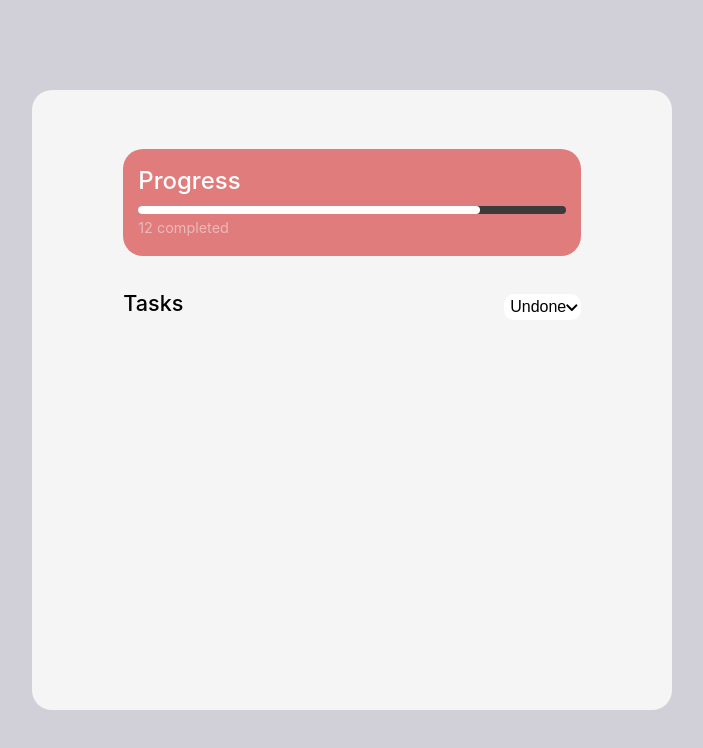
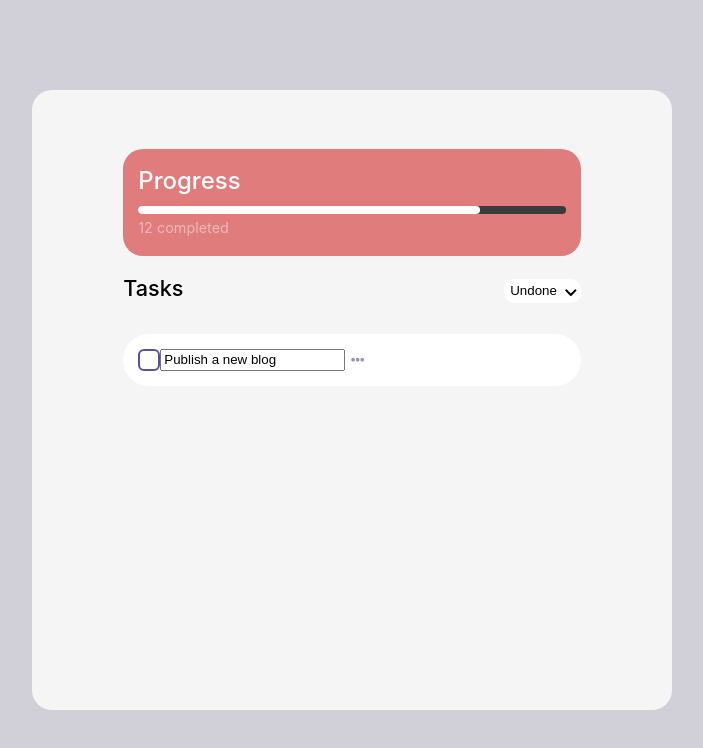
Before and after one commit to patorseing/todoapp-datawow, a React (Create React App) app: page / in a window 1280 px wide. Shown: the top 748 px of the page, without its empty margins (288-991 px from the left). Built offline with nearby package versions, Linux system fonts and the light colour scheme.

Commit message:
fin checkbox

```diff
--- a/public/index.html
+++ b/public/index.html
@@ -24,7 +24,7 @@
       work correctly both with client-side routing and a non-root public URL.
       Learn how to configure a non-root public URL by running `npm run build`.
     -->
-    <title>React App</title>
+    <title>To Do App</title>
   </head>
   <body>
     <noscript>You need to enable JavaScript to run this app.</noscript>
--- a/src/App.css
+++ b/src/App.css
@@ -12,11 +12,6 @@
   box-sizing: border-box;
 }
 
-[class*="col-"] {
-  float: left;
-  padding: 15px;
-}
-
 .box {
   min-height: 620px;
   background: #f5f5f5;
@@ -25,6 +20,7 @@
   display: flex;
   flex-direction: column;
   align-items: center;
+  padding: 15px;
 }
 
 .box-progress {
@@ -32,6 +28,7 @@
   border-radius: 20px;
   text-align: left;
   margin-top: 7.25%;
+  padding: 15px;
 }
 
 .progress {
@@ -68,8 +65,6 @@
 }
 
 .box-task {
-  padding-left: 0;
-  padding-right: 0;
   margin-top: 2.5%;
 }
 
@@ -94,6 +89,11 @@
   padding: 0.25rem;
 }
 
+button {
+  background-color: #ffffff;
+  border: none;
+}
+
 button.dropbtn > svg {
   text-align: right;
   padding: 0;
@@ -108,6 +108,12 @@ button.dropbtn > p {
   padding: 0;
   vertical-align: center;
   font-size: 100%;
+}
+
+@media only screen and (min-width: 1280px) {
+  .dropdown-content.col-1 {
+    width: 6%;
+  }
 }
 
 .dropdown .dropbtn {
@@ -130,21 +136,6 @@ button.dropbtn > p {
   padding: 0.5rem 0.5rem 0 0.5rem;
 }
 
-@media only screen and (min-width: 1280px) {
-  .dropdown-content.col-1 {
-    width: 6%;
-  }
-}
-
-@media only screen and (min-width: 320px) {
-  button.dropbtn > p {
-    font-size: 120%;
-  }
-  .dropdown-content p {
-    font-size: 120%;
-  }
-}
-
 .dropdown-content a {
   color: black;
   text-decoration: none;
@@ -159,7 +150,7 @@ button.dropbtn > p {
   padding: 0.25rem 0.5rem;
   border-radius: 8px;
   margin: 0 0 0.5rem 0;
-  font-size: 0.85rem;
+  font-size: 75%;
 }
 
 
@@ -171,3 +162,84 @@ button.dropbtn > p {
 .dropdown:hover .dropdown-content {
   display: block;
 }
+
+@media only screen and (max-width: 600px) {
+  button.dropbtn > p {
+    font-size: 120%;
+  }
+  .dropdown-content p {
+    font-size: 90%;
+  }
+}
+
+.box-checklist {
+  background: #FFFFFF;
+  border-radius: 999px !important;
+  text-align: left;
+  padding: 15px;
+}
+
+button.edit path {
+  fill: #9796A8;
+}
+
+.checkbox-symbol {
+  position: absolute;
+  width: 0;
+  height: 0;
+  pointer-events: none;
+  user-select: none;
+}
+
+.checkbox-input {
+  visibility: hidden;
+}
+
+.checkbox {
+  user-select: none;
+  cursor: pointer;
+  border-radius: 6px;
+  overflow: hidden;
+  display: flex;
+}
+
+.checkbox span {
+  width: 22px;
+  height: 22px;
+  border-radius: 6px;
+  transform: scale(1);
+  transition: all 0.3s ease;
+  border: 2px solid #585292;
+}
+
+.checkbox span:first-child svg {
+  position: absolute;
+  top: 4px;
+  left: 3px;
+  fill: none;
+  stroke: #fff;
+  stroke-dasharray: 16px;
+  stroke-dashoffset: 16px;
+  transition: all 0.3s ease;
+  transform: translate3d(0, 0, 0);
+}
+
+.checkbox span:last-child {
+  padding-left: 8px;
+  line-height: 18px;
+}
+.checkbox-input:checked + .checkbox span:first-child {
+  background: #585292;
+  border: 2px solid #585292;
+  animation: zoom-in-out 0.3s ease;
+}
+
+.checkbox-input:checked + .checkbox span:first-child svg {
+  stroke-dashoffset: 0;
+}
+
+@keyframes zoom-in-out {
+  50% {
+    transform: scale(0.9);
+  }
+}
--- a/src/App.js
+++ b/src/App.js
@@ -29,8 +29,8 @@ function App() {
           <p className="completed">{completed} completed</p>
         </div>
         <div className="col-9 col-s-9 box-task">
-          <p className="col-10 col-s-9 task">Tasks</p>
-          <div className="col-2 col-s-3 dropdown">
+          <p className="col-10 col-s-8 task">Tasks</p>
+          <div className="col-2 col-s-4 dropdown">
             <button className="col-12 col-s-12 dropbtn">
               <p className="col-11 col-s-11">Undone</p>
               <FontAwesomeIcon icon="chevron-down" className="col-1 col-s-1" />
@@ -48,6 +48,38 @@ function App() {
             </div>
           </div>
         </div>
+        <div className="col-9 col-s-9">
+          <div className="col-12">
+            <svg className="checkbox-symbol">
+              <symbol id="check" viewbox="0 0 12 10">
+                <polyline
+                  points="1.5 6 4.5 9 10.5 1"
+                  stroke-linecap="round"
+                  stroke-linejoin="round"
+                  stroke-width="2"
+                ></polyline>
+              </symbol>
+            </svg>
+
+            <input className="checkbox-input" id="todo" type="checkbox" />
+            <label className="checkbox box-checklist" for="todo">
+              <span>
+                <svg
+                  width="12px"
+                  height="10px"
+                  dangerouslySetInnerHTML={{
+                    __html: '<use xlink:href="#check"></use>',
+                  }}
+                />
+              </span>
+              <input type="text" name="todo" value="Publish a new blog" />
+              <button className="edit">
+                <FontAwesomeIcon icon="ellipsis-h" />
+              </button>
+            </label>
+          </div>
+        </div>
+        <div className="col-9 col-s-9 box-input"></div>
       </div>
     </div>
   );
--- a/src/index.css
+++ b/src/index.css
@@ -4,6 +4,10 @@ body {
   -webkit-font-smoothing: antialiased;
   -moz-osx-font-smoothing: grayscale;
   background-color: #D1D0D9;
+}
+
+[class*="col-"] {
+  float: left;
 }
 
 code {
--- a/src/index.js
+++ b/src/index.js
@@ -6,9 +6,9 @@ import App from "./App";
 import reportWebVitals from "./reportWebVitals";
 
 import { library } from '@fortawesome/fontawesome-svg-core'
-import { faChevronDown } from '@fortawesome/free-solid-svg-icons'
+import { faChevronDown, faEllipsisH } from '@fortawesome/free-solid-svg-icons'
 
-library.add(faChevronDown);
+library.add(faChevronDown, faEllipsisH);
 
 ReactDOM.render(
   <React.StrictMode>
```
Also changed, not shown: public/manifest.json.
